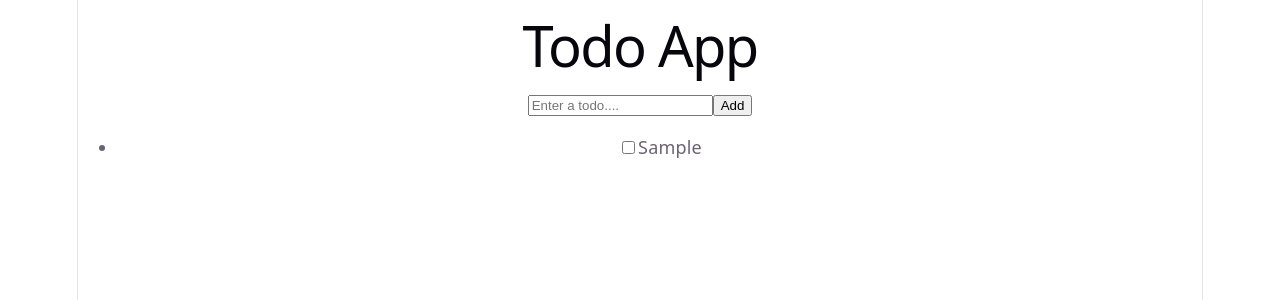
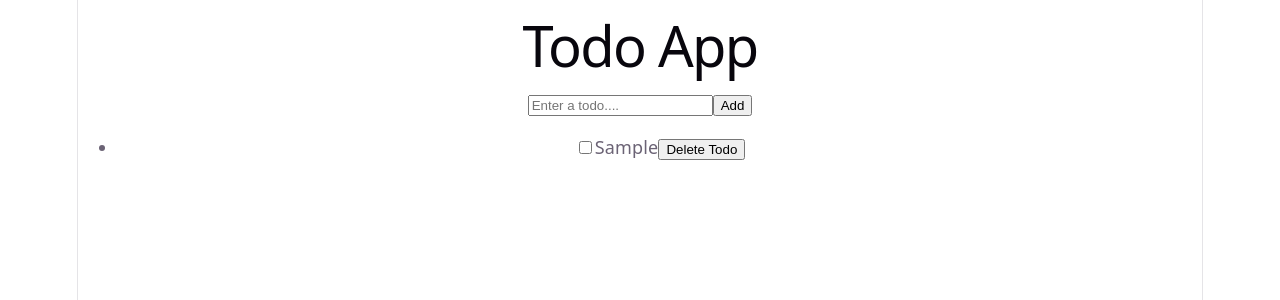
Before and after one commit to karixhma12/React-todo-app, a React (Vite) app in the folder React_Todo_App/: page / in a window 1280 px wide. Both pictures are taken after typing "Sample" into the empty fields and a click on the button "Add". Shown: the top 300 px of the page. Built offline with nearby package versions, Linux system fonts and the light colour scheme.

Commit message:
added the delete feature

```diff
--- a/React_Todo_App/src/App.jsx
+++ b/React_Todo_App/src/App.jsx
@@ -14,6 +14,13 @@ function App(){
     }
     setTodos([...todos,todo]);
     setInputValue("");
+  }
+
+  function deleteTodo(id){
+    const newTodos = todos.filter(todo=>{
+      return todo.id!==id
+    })
+    setTodos(newTodos);
   }
 
 
@@ -49,6 +56,7 @@ function App(){
               <span style={{textDecoration:todo.done?"line-through":"none"}}>
                 {todo.text}
               </span>
+              <button onClick={()=>deleteTodo(todo.id)}> Delete Todo </button>
             </li>)
           })}
         </ul>
```
